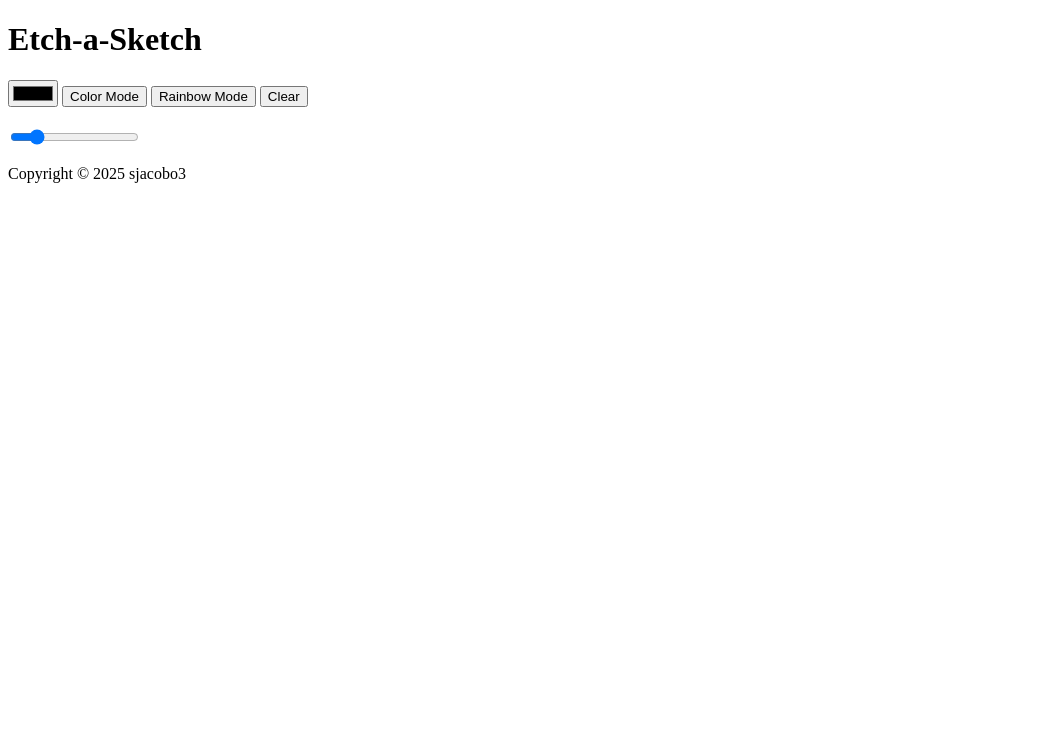
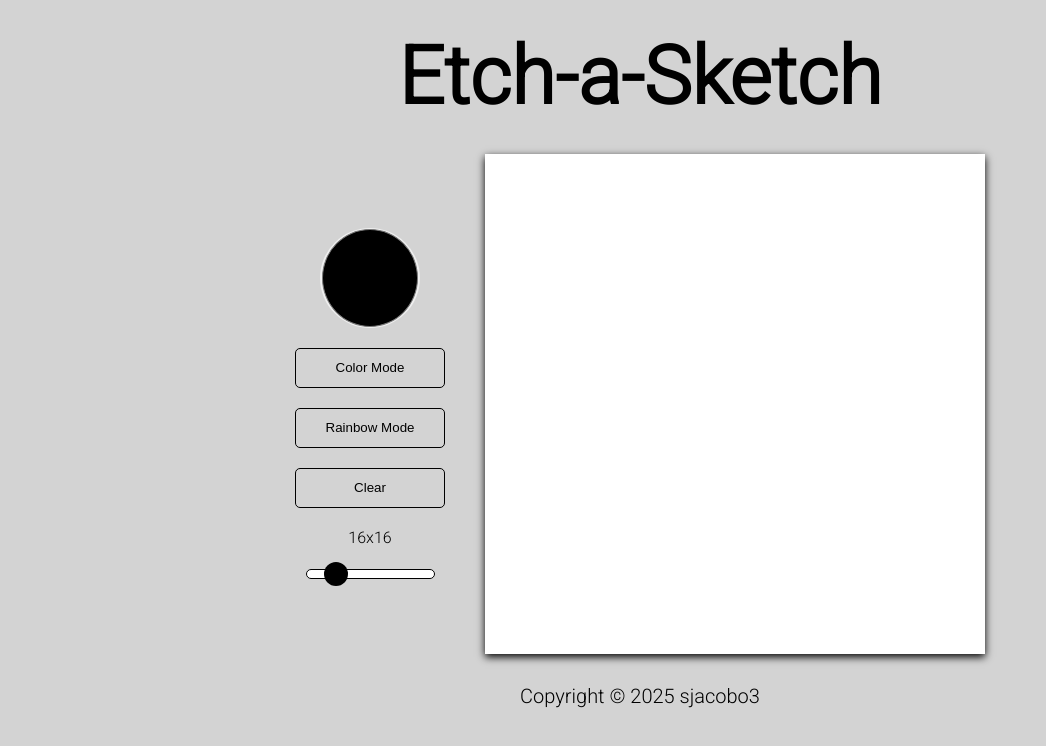
Before and after one commit to sjacobo3/TOP-foundations, a plain HTML site: page etch-a-sketch/index.html in a window 1280 px wide. Shown: the whole page, without its empty margins (0-1046 px from the left). Drawn offline with Linux system fonts and the light colour scheme.

Commit message:
added css

```diff
--- a/etch-a-sketch/index.html
+++ b/etch-a-sketch/index.html
@@ -8,17 +8,17 @@
     </head>
     <body>
         <header>
-            <h1>Etch-a-Sketch</h1>
+            <h1 class="title">Etch-a-Sketch</h1>
         </header>
         <div class="game">
             <!-- controls will be in a row (full screen) or column -->
             <div class="controls">
-                <input id="colorPicker" type="color" value="black">
-                <button id="colorMode">Color Mode</button>
-                <button id="rainbowMode">Rainbow Mode</button>
-                <button id="clear">Clear</button>
-                <h2 id="sizeValue" class="size-value"></h2>
-                <input id="sizeSlider" type="range" value="16" min="6" max="64">
+                <input id="colorPicker" type="color" value="black" />
+                <button id="colorBtn">Color Mode</button>
+                <button id="rainbowBtn">Rainbow Mode</button>
+                <button id="clearBtn">Clear</button>
+                <div id="sizeValue" class="size-value">16x16</div>
+                <input id="sizeSlider" type="range" value="16" min="6" max="64" />
             </div>
             <div class="sketch-pad"></div>
         </div>
--- a/etch-a-sketch/style.css
+++ b/etch-a-sketch/style.css
@@ -0,0 +1,116 @@
+@import url('https://fonts.googleapis.com/css2?family=Roboto:ital,wght@0,300;1,300&display=swap');
+
+body {
+    background-color: lightgrey;
+    margin: 0;
+    font-family: "Roboto";
+}
+
+/* header */
+header {
+    display: flex;
+    justify-content: center;
+    padding: 30px 0;
+}
+.title {
+    font-family: "Roboto";
+    font-size: 80px;
+    margin: 0;
+}
+
+.game {
+    display: flex;
+    justify-content: center;
+    align-items: center;
+    gap: 40px;
+}
+/* controls */
+.controls {
+    display: flex;
+    flex-direction: column;
+    justify-content: center;
+    align-items: center;
+    gap: 20px;
+}
+/* button settings */
+button {
+    width: 150px;
+    height: 40px;
+    border: 1px solid;
+    border-radius: 5px;
+    background-color: lightgrey;
+}
+button:active {
+    background-color: black;
+    color: white;
+}
+
+/* editting color picker */
+input[type='color'] {
+    width: 100px;
+    height: 100px;
+    border: none;
+    border-radius: 50%;
+}
+input[type="color"]::-webkit-color-swatch-wrapper {
+    padding: 0px; /* get rid of auto color picker border */
+}
+input[type="color"]::-webkit-color-swatch {
+    border-radius: 50%; /* make the *actual* color be round */
+}
+button:hover,
+input[type="color"]:hover {
+    transform: scale(1.05);
+}
+/* editting range slider */
+input[type='range'] {
+  appearance: none;
+  background-color: lightgrey;
+}
+input[type='range']::-webkit-slider-runnable-track {
+    height: 10px;
+    border: 1px solid black;
+    border-radius: 25px;
+    background: white;
+}
+input[type='range']::-webkit-slider-thumb {
+    -webkit-appearance: none;
+    width: 24px;
+    height: 24px;
+    border-radius: 25px;
+    margin-top: -8px;
+    background-color: black;
+}
+
+ /* sketch grid */
+.sketch-pad {
+    display: grid;
+    width: 500px;
+    height: 500px;
+    background-color: white;
+    box-shadow: black 0px 3px 8px;
+}
+
+/* footer */
+footer {
+    display: flex;
+    margin: 0;
+    padding: 10px;
+    align-items: center;
+    justify-content: center;
+    font-size: 20px;
+}
+
+/* when the screen is less than 700px */
+@media (max-width:720px) {
+    .title {
+        font-size: 50px;
+    }
+    .game {
+        flex-direction: column-reverse;
+    }
+    .sketch-pad {
+        width: 400px;
+        height: 400px;
+    }
+}
```
